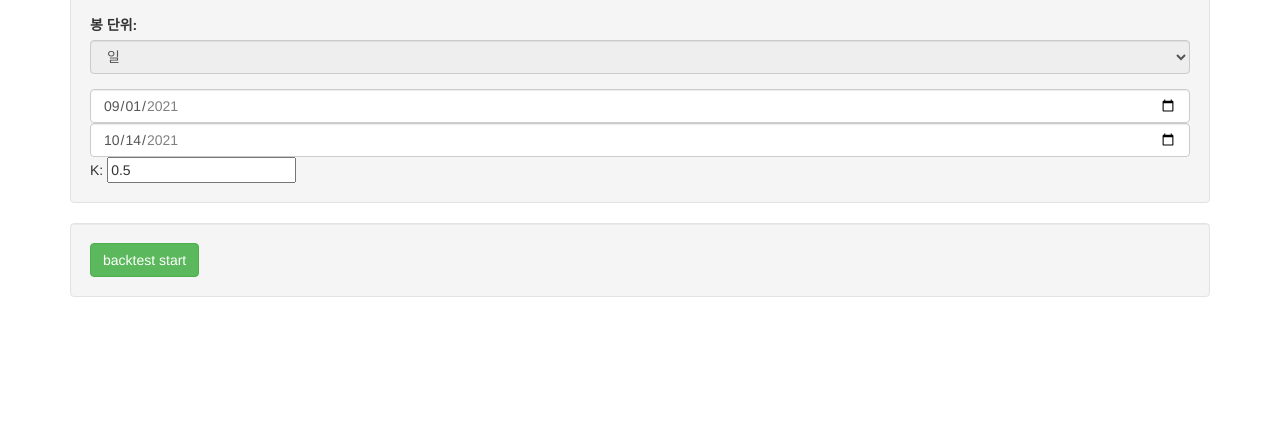
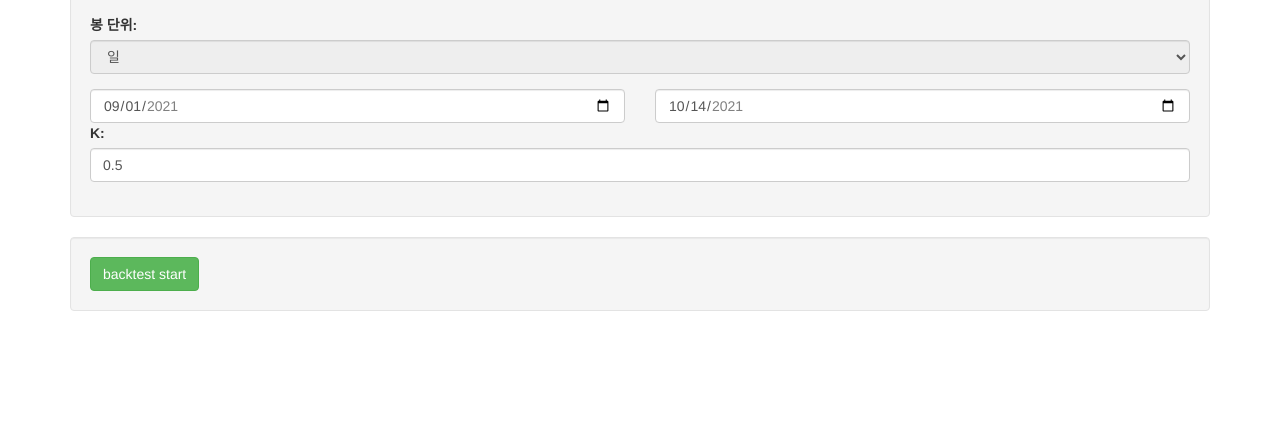
Before and after one commit to WonTaeJang/pyupbit_backtesting, a Flask app: page /nondata in a window 1280 px wide. Shown: the part 210-632 px from the top of the page. Before the commit the page ends 507 px from the top, so only its background shows below. Run offline with Flask 2, Linux system fonts and the light colour scheme; some libraries are stand-ins or nearby versions.

Commit message:
bootstrap 추가 및 date start, end grid 적용

```diff
--- a/server/templates/backtest.html
+++ b/server/templates/backtest.html
@@ -11,7 +11,6 @@
 </head>
 
 <body>
-
     <div class="container">
         <h2>변동성 돌파전략 Back Testing (UPbit용)</h2>
 
@@ -47,19 +46,20 @@
                 </select>
             </div>
 
-            <div class="form-row">
-                <div class="col">
-                    <input class="form-control" type='date' id="date_start" value="2021-09-01">
-                </div>
-                <div class="col">
-                    <input class="form-control" type='date' id="date_end">
-                </div>
+            <div class="row">
+              <div class="col-sm-6">
+                <input class="form-control" type='date' id="date_start" value="2021-09-01">
+              </div>
+              <div class="col-sm-6">
+                <input class="form-control" type='date' id="date_end">
+              </div>
+              <p></p>
             </div>
 
+            <div class="form-group">
+                <label>K: </label>
+                <input class="form-control" id="setValue_K" type="text" value="0.5">
 
-            <div>
-                K:
-                <input id="setValue_K" type="text" value="0.5">
             </div>
         </div>
 
```
